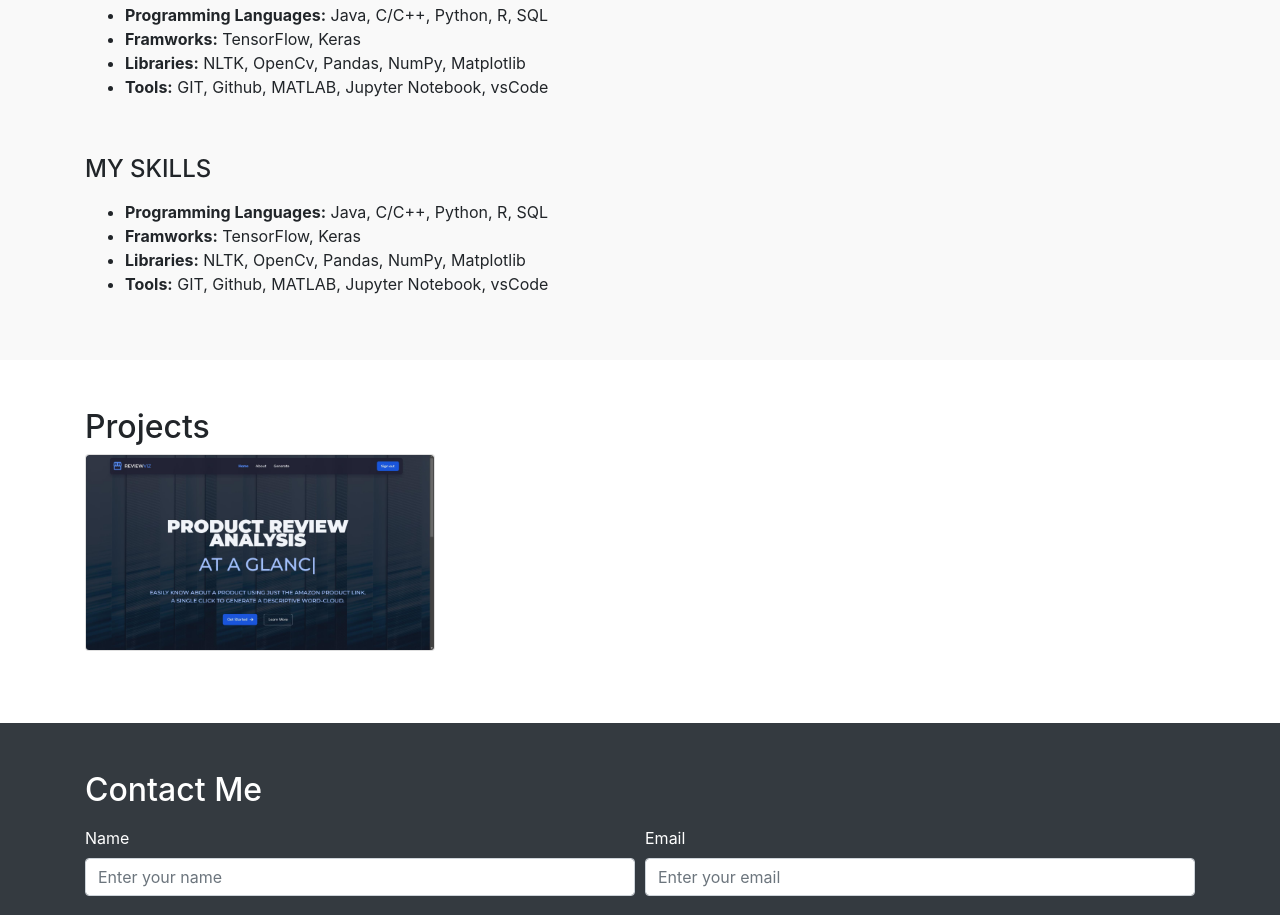
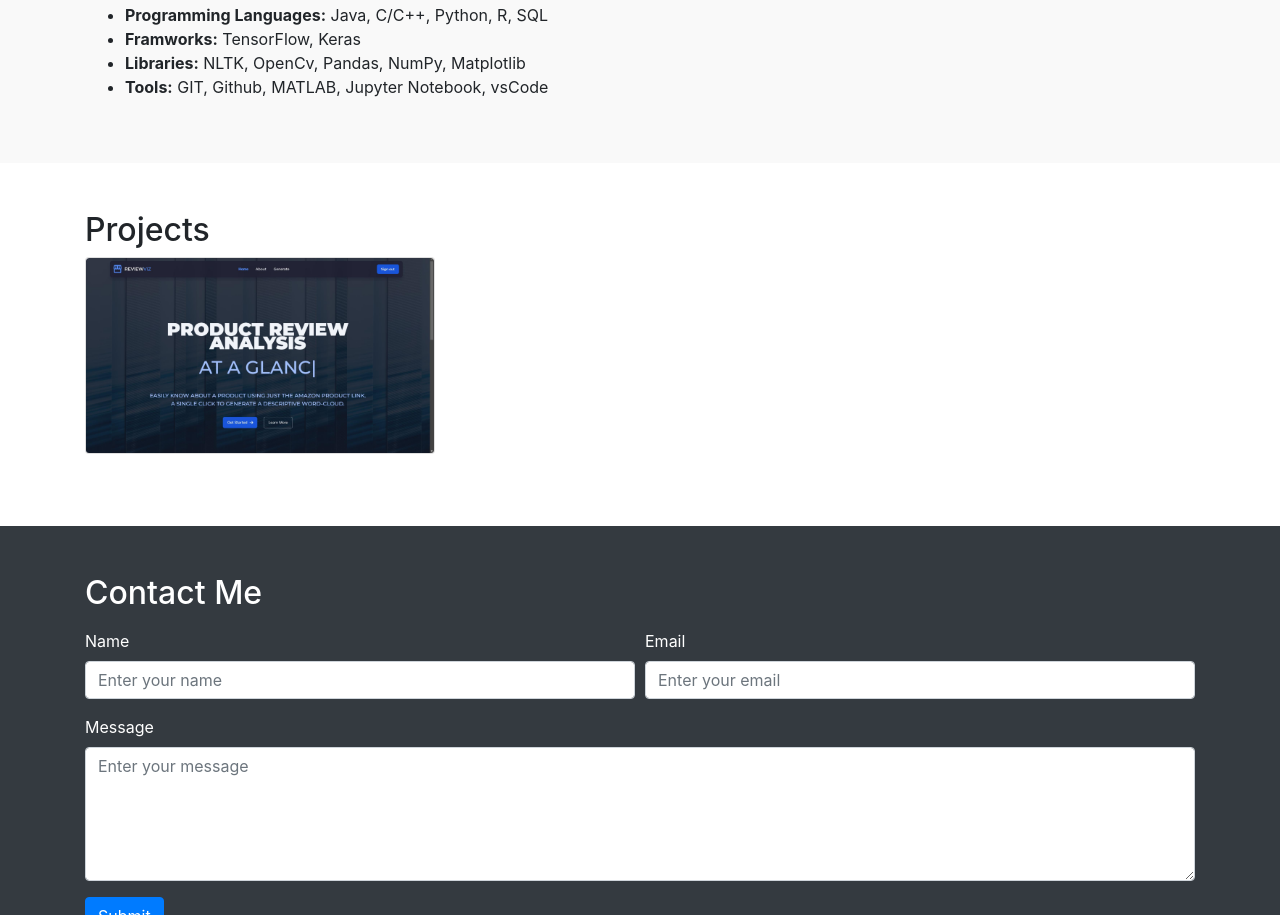
Before and after one commit to leena153/TSS2023_portfolio, a plain HTML site: page index.html in a window 1280 px wide. Shown: the part 1066-1981 px from the top of the page. Drawn offline with nearby package versions, Linux system fonts and the light colour scheme.

Commit message:
edited index.html

```diff
--- a/index.html
+++ b/index.html
@@ -56,13 +56,6 @@
                 <li><b>Libraries:</b> NLTK, OpenCv, Pandas, NumPy, Matplotlib</li>
                 <li><b>Tools:</b> GIT, Github, MATLAB, Jupyter Notebook, vsCode</li>
             </ul>
-        <p> <br> </p>
-        <p><h4>MY SKILLS</h4></p>
-        <ul>
-                <li><b>Programming Languages:</b> Java, C/C++, Python, R, SQL</li>
-                <li><b>Framworks:</b> TensorFlow, Keras</li>
-                <li><b>Libraries:</b> NLTK, OpenCv, Pandas, NumPy, Matplotlib</li>
-                <li><b>Tools:</b> GIT, Github, MATLAB, Jupyter Notebook, vsCode</li>
         </div>
         <div class="col-lg-3">
           <img src="leena.jpg" class="img-fluid rounded-circle smaller-profile" alt="Profile Picture" >
```
